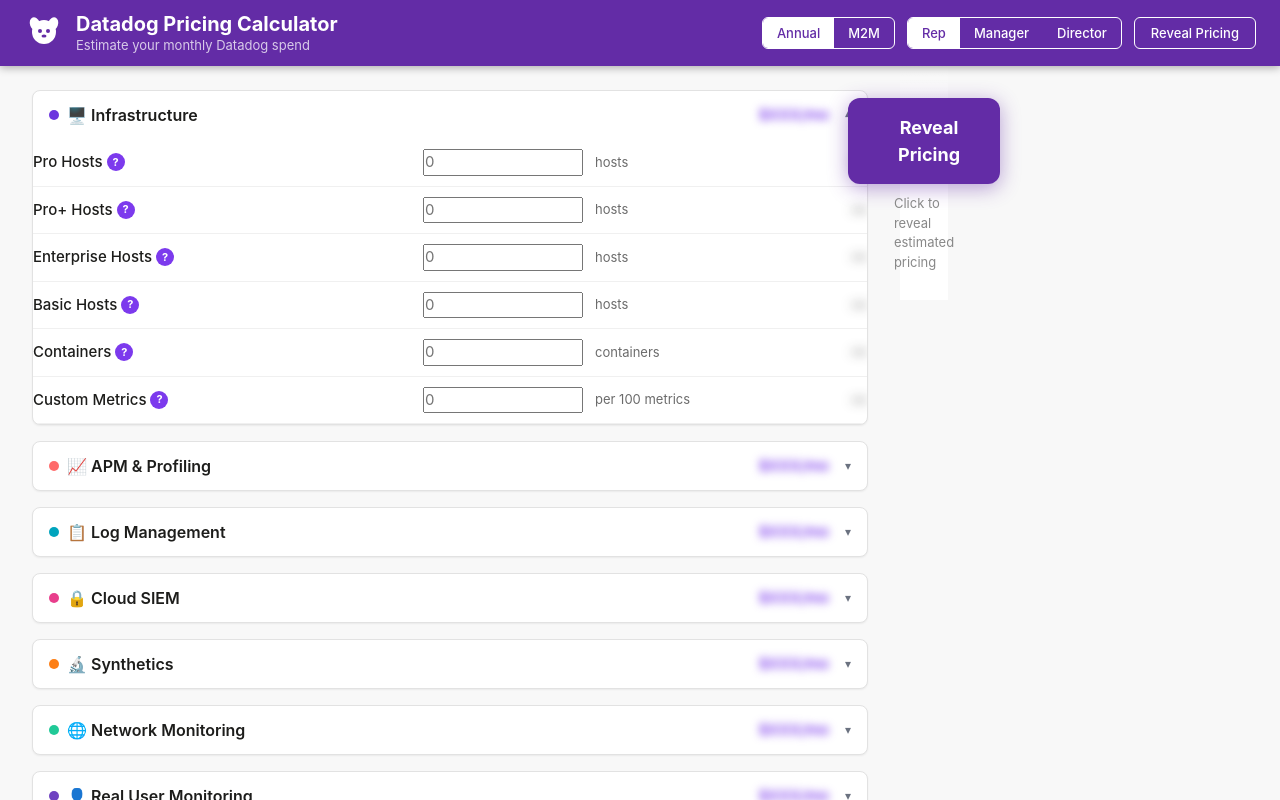
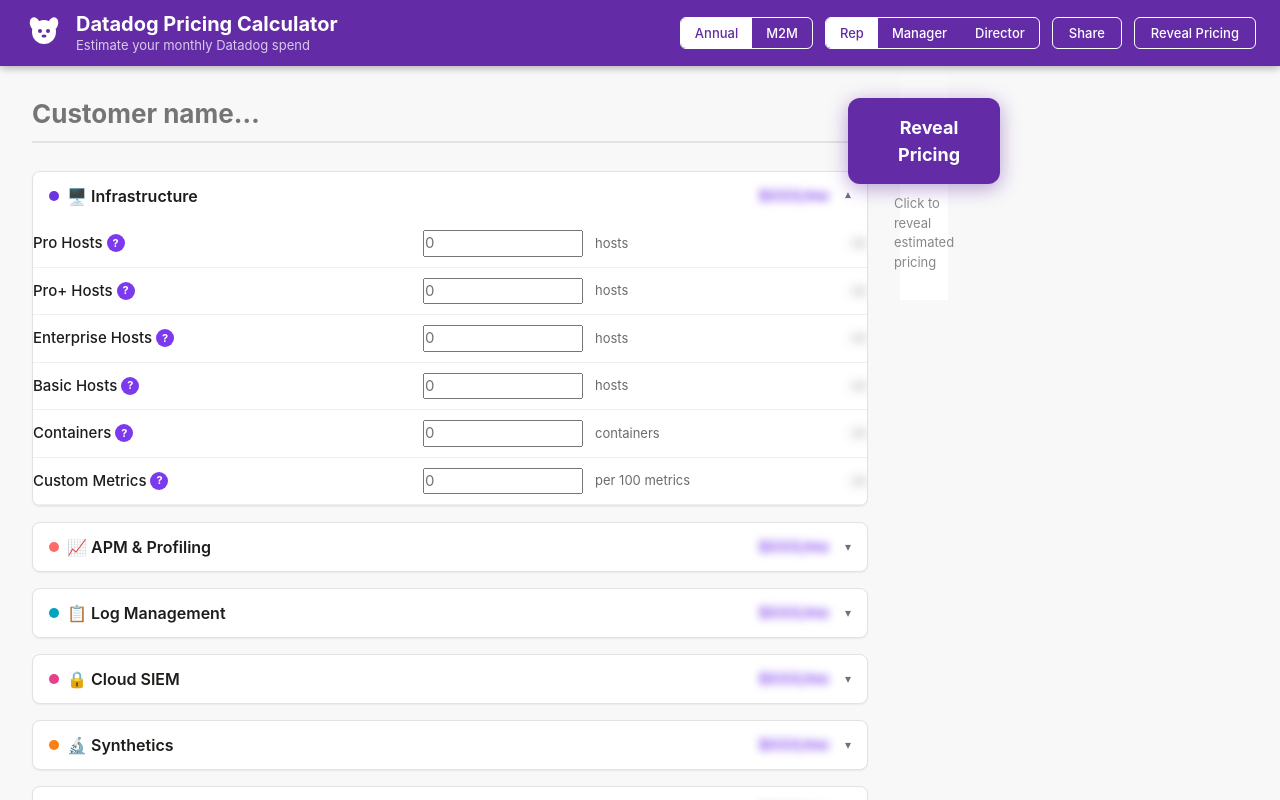
Before and after one commit to benatdatadog/dd-calculator, a React (Vite) app: page / in a window 1280 px wide. Shown: the top 800 px of the page. Built offline with nearby package versions, Linux system fonts and the light colour scheme.

Commit message:
Add customer name field, localStorage persistence, and shareable URL

```diff
--- a/src/App.jsx
+++ b/src/App.jsx
@@ -1,45 +1,106 @@
-import React, { useState, useCallback, useMemo } from 'react'
+import React, { useState, useCallback, useMemo, useEffect, useRef } from 'react'
 import Header from './components/Header.jsx'
 import ProductSection from './components/ProductSection.jsx'
 import PricingSummary from './components/PricingSummary.jsx'
 import { PRODUCT_GROUPS } from './data/products.js'
 import { TIERS, FLAT_RATES, calcTiered, calcLogIndex, calcSKU } from './data/pricing.js'
 
-// Containers tiers (per container/month, Annual)
+// ─── Tier tables ──────────────────────────────────────────────────────────────
+
 const CONTAINERS_ANNUAL = [
-  { max: 2499,   rate: 1.00 },
-  { max: 4999,   rate: 0.95 },
-  { max: 9999,   rate: 0.90 },
-  { max: 19999,  rate: 0.80 },
-  { max: 49999,  rate: 0.75 },
-  { max: 99999,  rate: 0.73 },
+  { max: 2499,     rate: 1.00 },
+  { max: 4999,     rate: 0.95 },
+  { max: 9999,     rate: 0.90 },
+  { max: 19999,    rate: 0.80 },
+  { max: 49999,    rate: 0.75 },
+  { max: 99999,    rate: 0.73 },
   { max: Infinity, rate: 0.70 },
 ]
 
-// NDM devices (per device/month, Annual)
 const NDM_ANNUAL = [
-  { max: 99,   rate: 4.00 },
-  { max: 499,  rate: 3.52 },
-  { max: 999,  rate: 3.09 },
-  { max: 1999, rate: 2.71 },
-  { max: 3999, rate: 2.39 },
-  { max: 6999, rate: 2.10 },
-  { max: 14999, rate: 1.84 },
-  { max: 29999, rate: 1.62 },
-  { max: 49999, rate: 1.42 },
+  { max: 99,       rate: 4.00 },
+  { max: 499,      rate: 3.52 },
+  { max: 999,      rate: 3.09 },
+  { max: 1999,     rate: 2.71 },
+  { max: 3999,     rate: 2.39 },
+  { max: 6999,     rate: 2.10 },
+  { max: 14999,    rate: 1.84 },
+  { max: 29999,    rate: 1.62 },
+  { max: 49999,    rate: 1.42 },
   { max: Infinity, rate: 1.25 },
 ]
 
-// Flex Logs compute tier map
 const FLEX_COMPUTE = {
-  xs:     { annual: 10000, m2m: 12000 },
-  small:  { annual: 35000, m2m: 42000 },
-  medium: { annual: 75000, m2m: 90000 },
+  xs:     { annual: 10000,  m2m: 12000  },
+  small:  { annual: 35000,  m2m: 42000  },
+  medium: { annual: 75000,  m2m: 90000  },
   large:  { annual: 150000, m2m: 180000 },
 }
 
-function getTiers(annualTiers, m2mTiers, billingType) {
-  return billingType === 'm2m' && m2mTiers ? m2mTiers : annualTiers
+// ─── Persistence helpers ──────────────────────────────────────────────────────
+
+const LS_KEY = 'dd-calc-v1'
+
+const SKIP_PARAMS = new Set(['customer', 'billing', 'level', 'idx'])
+
+function encodeState(customerName, values, logIndexes, billingType, priceLevel) {
+  const p = new URLSearchParams()
+  if (customerName) p.set('customer', customerName)
+  p.set('billing', billingType)
+  p.set('level', priceLevel)
+  for (const [k, v] of Object.entries(values)) {
+    if (v !== '' && v !== undefined && v !== null) p.set(k, String(v))
+  }
+  const nonEmpty = logIndexes.filter(i => i.events !== '' && +i.events > 0)
+  if (nonEmpty.length > 0 || logIndexes.length > 1) {
+    p.set('idx', btoa(JSON.stringify(logIndexes.map(i => [i.name || '', i.events || '', i.retention || 15]))))
+  }
+  return p
+}
+
+function decodeParams(search) {
+  const p = new URLSearchParams(search)
+  if (!p.toString()) return null
+  const values = {}
+  for (const [k, v] of p.entries()) {
+    if (!SKIP_PARAMS.has(k)) values[k] = v
+  }
+  let logIndexes = [{ id: 1, name: '', events: '', retention: 15 }]
+  if (p.has('idx')) {
+    try {
+      const arr = JSON.parse(atob(p.get('idx')))
+      logIndexes = arr.map((r, i) => ({ id: i + 1, name: r[0], events: r[1], retention: +r[2] }))
+    } catch { /* malformed — use default */ }
+  }
+  return {
+    customerName: p.get('customer') || '',
+    billingType:  p.get('billing')  || 'annual',
+    priceLevel:   p.get('level')    || 'rep',
+    values,
+    logIndexes,
+  }
+}
+
+function loadLS() {
+  try { return JSON.parse(localStorage.getItem(LS_KEY)) } catch { return null }
+}
+
+function saveLS(state) {
+  try { localStorage.setItem(LS_KEY, JSON.stringify(state)) } catch { /* quota */ }
+}
+
+function getInitial() {
+  const fromURL = decodeParams(window.location.search)
+  if (fromURL) return fromURL
+  const fromLS = loadLS()
+  if (fromLS) return fromLS
+  return { customerName: '', billingType: 'annual', priceLevel: 'rep', values: {}, logIndexes: [{ id: 1, name: '', events: '', retention: 15 }] }
+}
+
+// ─── Cost engine ──────────────────────────────────────────────────────────────
+
+function getTiers(annual, m2m, billingType) {
+  return billingType === 'm2m' && m2m ? m2m : annual
 }
 
 function calculateCosts(values, billingType, logIndexes) {
@@ -47,92 +108,73 @@
   const isAnnual = billingType === 'annual'
   const costs = {}
 
-  // INFRASTRUCTURE
-  costs.infraPro       = calcTiered(+v.infraPro || 0,       getTiers(TIERS.INFRA_PRO_ANNUAL,        TIERS.INFRA_PRO_M2M,        billingType))
-  costs.infraProPlus   = calcTiered(+v.infraProPlus || 0,   getTiers(TIERS.INFRA_PROPLUS_ANNUAL,    TIERS.INFRA_PROPLUS_M2M,    billingType))
-  costs.infraEnterprise= calcTiered(+v.infraEnterprise || 0,getTiers(TIERS.INFRA_ENTERPRISE_ANNUAL, TIERS.INFRA_ENTERPRISE_M2M, billingType))
-  costs.infraBasic     = calcTiered(+v.infraBasic || 0,     TIERS.INFRA_BASIC_ANNUAL)
-  costs.containers     = calcTiered(+v.containers || 0,     CONTAINERS_ANNUAL)
-  costs.customMetrics  = calcTiered(+v.customMetrics || 0,  TIERS.CUSTOM_METRICS_ANNUAL)
+  costs.infraPro        = calcTiered(+v.infraPro || 0,        getTiers(TIERS.INFRA_PRO_ANNUAL,        TIERS.INFRA_PRO_M2M,        billingType))
+  costs.infraProPlus    = calcTiered(+v.infraProPlus || 0,    getTiers(TIERS.INFRA_PROPLUS_ANNUAL,    TIERS.INFRA_PROPLUS_M2M,    billingType))
+  costs.infraEnterprise = calcTiered(+v.infraEnterprise || 0, getTiers(TIERS.INFRA_ENTERPRISE_ANNUAL, TIERS.INFRA_ENTERPRISE_M2M, billingType))
+  costs.infraBasic      = calcTiered(+v.infraBasic || 0,      TIERS.INFRA_BASIC_ANNUAL)
+  costs.containers      = calcTiered(+v.containers || 0,      CONTAINERS_ANNUAL)
+  costs.customMetrics   = calcTiered(+v.customMetrics || 0,   TIERS.CUSTOM_METRICS_ANNUAL)
 
-  // APM
-  costs.apmStandard      = calcTiered(+v.apmStandard || 0,      getTiers(TIERS.APM_STANDARD_ANNUAL, TIERS.APM_STANDARD_M2M, billingType))
-  costs.apmPro           = calcTiered(+v.apmPro || 0,           TIERS.APM_PRO_ANNUAL)
-  costs.apmEnterprise    = calcTiered(+v.apmEnterprise || 0,    TIERS.APM_ENTERPRISE_ANNUAL)
-  costs.continuousProfiler = calcTiered(+v.continuousProfiler || 0, TIERS.CONTINUOUS_PROFILER_ANNUAL)
-  costs.dataStreams       = calcTiered(+v.dataStreams || 0,      TIERS.DATA_STREAMS_ANNUAL)
+  costs.apmStandard       = calcTiered(+v.apmStandard || 0,       getTiers(TIERS.APM_STANDARD_ANNUAL, TIERS.APM_STANDARD_M2M, billingType))
+  costs.apmPro            = calcTiered(+v.apmPro || 0,            TIERS.APM_PRO_ANNUAL)
+  costs.apmEnterprise     = calcTiered(+v.apmEnterprise || 0,     TIERS.APM_ENTERPRISE_ANNUAL)
+  costs.continuousProfiler= calcTiered(+v.continuousProfiler || 0,TIERS.CONTINUOUS_PROFILER_ANNUAL)
+  costs.dataStreams        = calcTiered(+v.dataStreams || 0,       TIERS.DATA_STREAMS_ANNUAL)
 
-  // LOG MANAGEMENT
-  costs.logsIngestGB  = (+v.logsIngestGB || 0) * FLAT_RATES.logIngestPerGB
-  costs.logIndexes    = (logIndexes || []).reduce(
+  costs.logsIngestGB   = (+v.logsIngestGB || 0) * FLAT_RATES.logIngestPerGB
+  costs.logIndexes     = (logIndexes || []).reduce(
     (sum, idx) => sum + calcLogIndex(+idx.events || 0, +idx.retention || 15, billingType), 0
   )
-  costs.flexLogsGB        = (+v.flexLogsGB || 0) * FLAT_RATES.logIngestPerGB
-  costs.flexLogsCompute   = (+v.flexLogsGB || 0) > 0
-                              ? (FLEX_COMPUTE[v.flexLogsTier || 'medium']?.[billingType] ?? FLEX_COMPUTE.medium.annual)
-                              : 0
-  costs.archiveGB         = 0  // Datadog charges $0 for archive storage
-  costs.rehydration       = (+v.archiveGB || 0) * ((+v.rehydrationPct || 7.5) / 100) * FLAT_RATES.archiveRehydrationPerGB
-  costs.logsForwarding    = (+v.logsForwarding || 0) * FLAT_RATES.logForwardingPerGB
+  costs.flexLogsGB     = (+v.flexLogsGB || 0) * FLAT_RATES.logIngestPerGB
+  costs.flexLogsCompute= (+v.flexLogsGB || 0) > 0
+    ? (FLEX_COMPUTE[v.flexLogsTier || 'medium']?.[billingType] ?? FLEX_COMPUTE.medium.annual)
+    : 0
+  costs.archiveGB      = 0
+  costs.rehydration    = (+v.archiveGB || 0) * ((+v.rehydrationPct || 7.5) / 100) * FLAT_RATES.archiveRehydrationPerGB
+  costs.logsForwarding = (+v.logsForwarding || 0) * FLAT_RATES.logForwardingPerGB
 
-  // CLOUD SIEM (ingest + indexed)
   const siemM = +v.cloudSIEM || 0
-  costs.cloudSIEM_ingest  = siemM * FLAT_RATES.logIngestPerGB  // $0.10/GB (1GB=1M events)
-  costs.cloudSIEM_index   = siemM > 0 ? calcSKU('cloud_siem', siemM) : 0
+  costs.cloudSIEM_ingest = siemM * FLAT_RATES.logIngestPerGB
+  costs.cloudSIEM_index  = siemM > 0 ? calcSKU('cloud_siem', siemM) : 0
 
-  // SYNTHETICS
-  costs.synthAPI    = calcTiered(+v.synthAPI || 0,    TIERS.SYNTHETICS_API_ANNUAL)
-  costs.synthBrowser= calcTiered(+v.synthBrowser || 0,TIERS.SYNTHETICS_BROWSER_ANNUAL)
-  costs.synthMobile = calcTiered(+v.synthMobile || 0, TIERS.SYNTHETICS_MOBILE_ANNUAL)
+  costs.synthAPI    = calcTiered(+v.synthAPI || 0,     TIERS.SYNTHETICS_API_ANNUAL)
+  costs.synthBrowser= calcTiered(+v.synthBrowser || 0, TIERS.SYNTHETICS_BROWSER_ANNUAL)
+  costs.synthMobile = calcTiered(+v.synthMobile || 0,  TIERS.SYNTHETICS_MOBILE_ANNUAL)
 
-  // NETWORK MONITORING
   costs.cnmHosts   = calcTiered(+v.cnmHosts || 0,   TIERS.CNM_ANNUAL)
   costs.ndmDevices = calcTiered(+v.ndmDevices || 0,  NDM_ANNUAL)
 
-  // REAL USER MONITORING
-  costs.rumSessions = calcTiered(+v.rumSessions || 0, TIERS.RUM_SESSIONS_ANNUAL)
-  costs.rumReplay   = calcTiered(+v.rumReplay || 0,   TIERS.RUM_SESSION_REPLAY_ANNUAL)
-  costs.rumInvestigate = calcTiered(+v.rumInvestigate || 0, TIERS.RUM_INVESTIGATE_BUNDLE_ANNUAL)
+  costs.rumSessions   = calcTiered(+v.rumSessions || 0,   TIERS.RUM_SESSIONS_ANNUAL)
+  costs.rumReplay     = calcTiered(+v.rumReplay || 0,     TIERS.RUM_SESSION_REPLAY_ANNUAL)
+  costs.rumInvestigate= calcTiered(+v.rumInvestigate || 0,TIERS.RUM_INVESTIGATE_BUNDLE_ANNUAL)
 
-  // SERVERLESS
-  costs.serverlessFunctions = calcTiered(+v.serverlessFunctions || 0, TIERS.SERVERLESS_FUNCTIONS_ANNUAL)
-  costs.serverlessApps      = calcTiered(+v.serverlessApps || 0,      TIERS.SERVERLESS_APP_INSTANCES_ANNUAL)
+  costs.serverlessFunctions= calcTiered(+v.serverlessFunctions || 0,TIERS.SERVERLESS_FUNCTIONS_ANNUAL)
+  costs.serverlessApps     = calcTiered(+v.serverlessApps || 0,     TIERS.SERVERLESS_APP_INSTANCES_ANNUAL)
 
-  // DATABASE MONITORING
   costs.dbmHosts = calcTiered(+v.dbmHosts || 0, TIERS.DBM_ANNUAL)
 
-  // CI VISIBILITY
   costs.ciPipeline      = calcTiered(+v.ciPipeline || 0,      TIERS.CI_PIPELINE_ANNUAL)
   costs.testOptimization= calcTiered(+v.testOptimization || 0,TIERS.TEST_OPTIMIZATION_ANNUAL)
 
-  // CLOUD SECURITY
   costs.csmPro            = calcTiered(+v.csmPro || 0,            TIERS.CSM_PRO_ANNUAL)
   costs.csmEnterprise     = calcTiered(+v.csmEnterprise || 0,     TIERS.CSM_ENTERPRISE_ANNUAL)
   costs.workloadProtection= calcTiered(+v.workloadProtection || 0,TIERS.WORKLOAD_PROTECTION_ANNUAL)
   costs.appApiProtection  = calcTiered(+v.appApiProtection || 0,  TIERS.APP_API_PROTECTION_ANNUAL)
 
-  // OBSERVABILITY PIPELINES
-  costs.obsPipelines = calcTiered(+v.obsPipelines || 0, TIERS.OBS_PIPELINES_ANNUAL)
-
-  // PLATFORM & GOVERNANCE
+  costs.obsPipelines         = calcTiered(+v.obsPipelines || 0,         TIERS.OBS_PIPELINES_ANNUAL)
   costs.sensitiveDataScanner = calcTiered(+v.sensitiveDataScanner || 0, TIERS.SDS_ANNUAL)
 
-  // Error Tracking: $25 base + tiered overage above 50K errors
   const totalErrors = +v.errorTracking || 0
-  if (totalErrors > 0) {
-    const overageK = Math.max(0, totalErrors - 50)  // in thousands
-    costs.errorTracking = FLAT_RATES.errorTrackingBaseFee + (overageK > 0 ? calcTiered(overageK, TIERS.ERROR_TRACKING_OVERAGE_ANNUAL) : 0)
-  } else {
-    costs.errorTracking = 0
-  }
+  costs.errorTracking = totalErrors > 0
+    ? FLAT_RATES.errorTrackingBaseFee + calcTiered(Math.max(0, totalErrors - 50), TIERS.ERROR_TRACKING_OVERAGE_ANNUAL)
+    : 0
 
-  costs.incidentMgmt    = (+v.incidentMgmt || 0) * (isAnnual ? FLAT_RATES.incidentManagementSeatPerMonth : 36)
-  costs.onCall          = (+v.onCall || 0) * (isAnnual ? FLAT_RATES.onCallSeatPerMonth : 24)
+  costs.incidentMgmt    = (+v.incidentMgmt || 0)    * (isAnnual ? FLAT_RATES.incidentManagementSeatPerMonth : 36)
+  costs.onCall          = (+v.onCall || 0)           * (isAnnual ? FLAT_RATES.onCallSeatPerMonth : 24)
   costs.llmObservability= calcTiered(+v.llmObservability || 0, TIERS.LLM_OBS_ANNUAL)
   costs.usm             = calcTiered(+v.usm || 0,              TIERS.USM_ANNUAL)
 
-  // Audit Trail: 2% of total spend, min $250 — only if enabled
-  const subtotal = Object.values(costs).reduce((sum, c) => sum + (c || 0), 0)
+  const subtotal = Object.values(costs).reduce((s, c) => s + (c || 0), 0)
   costs.auditTrail = (+v.auditTrail || 0) > 0
     ? Math.max(FLAT_RATES.auditTrailMonthlyMin, subtotal * FLAT_RATES.auditTrailPctOfSpend)
     : 0
@@ -140,12 +182,31 @@
   return costs
 }
 
+// ─── App ──────────────────────────────────────────────────────────────────────
+
+const init = getInitial()
+
 export default function App() {
-  const [billingType, setBillingType] = useState('annual')
-  const [priceLevel, setPriceLevel]   = useState('rep')
-  const [showPricing, setShowPricing] = useState(false)
-  const [values, setValues]           = useState({})
-  const [logIndexes, setLogIndexes]   = useState([{ id: 1, name: '', events: '', retention: 15 }])
+  const [customerName, setCustomerName] = useState(init.customerName)
+  const [billingType, setBillingType]   = useState(init.billingType)
+  const [priceLevel, setPriceLevel]     = useState(init.priceLevel)
+  const [showPricing, setShowPricing]   = useState(false)
+  const [values, setValues]             = useState(init.values)
+  const [logIndexes, setLogIndexes]     = useState(init.logIndexes)
+  const [copied, setCopied]             = useState(false)
+  const copyTimer = useRef(null)
+
+  // Persist to localStorage on every change
+  useEffect(() => {
+    saveLS({ customerName, billingType, priceLevel, values, logIndexes })
+  }, [customerName, billingType, priceLevel, values, logIndexes])
+
+  // Sync page title with customer name
+  useEffect(() => {
+    document.title = customerName
+      ? `${customerName} — Datadog Pricing`
+      : 'Datadog Pricing Calculator'
+  }, [customerName])
 
   const handleChange = useCallback((skuId, value) => {
     setValues(prev => ({ ...prev, [skuId]: value }))
@@ -163,6 +224,16 @@
     setLogIndexes(prev => prev.map(r => r.id === id ? { ...r, [field]: val } : r))
   }, [])
 
+  const handleCopyLink = useCallback(() => {
+    const params = encodeState(customerName, values, logIndexes, billingType, priceLevel)
+    const url = `${window.location.origin}${window.location.pathname}?${params}`
+    navigator.clipboard.writeText(url).then(() => {
+      setCopied(true)
+      clearTimeout(copyTimer.current)
+      copyTimer.current = setTimeout(() => setCopied(false), 2500)
+    })
+  }, [customerName, values, logIndexes, billingType, priceLevel])
+
   const costs = useMemo(
     () => calculateCosts(values, billingType, logIndexes),
     [values, billingType, logIndexes]
@@ -171,11 +242,7 @@
   const groupTotals = useMemo(() => {
     const totals = {}
     for (const group of PRODUCT_GROUPS) {
-      let sum = 0
-      for (const sku of group.skus) {
-        sum += costs[sku.id] || 0
-      }
-      totals[group.id] = sum
+      totals[group.id] = group.skus.reduce((sum, sku) => sum + (costs[sku.id] || 0), 0)
     }
     return totals
   }, [costs])
@@ -190,9 +257,37 @@
         showPricing={showPricing}
         onReveal={() => setShowPricing(true)}
         onHide={() => setShowPricing(false)}
+        onCopyLink={handleCopyLink}
+        copied={copied}
       />
       <div className="app-body">
         <main className="main-content" style={showPricing ? { paddingRight: '340px' } : undefined}>
+
+          {/* Customer name */}
+          <div style={{ marginBottom: 28 }}>
+            <input
+              type="text"
+              placeholder="Customer name…"
+              value={customerName}
+              onChange={e => setCustomerName(e.target.value)}
+              style={{
+                width: '100%',
+                fontSize: 26,
+                fontWeight: 700,
+                color: '#1d1d1b',
+                background: 'transparent',
+                border: 'none',
+                borderBottom: '2px solid #e2e2e2',
+                borderRadius: 0,
+                padding: '4px 0 8px',
+                outline: 'none',
+                transition: 'border-color 0.15s',
+              }}
+              onFocus={e => { e.target.style.borderBottomColor = '#632ca6' }}
+              onBlur={e => { e.target.style.borderBottomColor = '#e2e2e2' }}
+            />
+          </div>
+
           {PRODUCT_GROUPS.map((group, i) => (
             <ProductSection
               key={group.id}
@@ -227,6 +322,7 @@
             priceLevel={priceLevel}
             values={values}
             logIndexes={logIndexes}
+            customerName={customerName}
           />
         </aside>
       </div>
--- a/src/components/Header.jsx
+++ b/src/components/Header.jsx
@@ -137,6 +137,8 @@
   showPricing,
   onReveal,
   onHide,
+  onCopyLink,
+  copied,
 }) => {
   return (
     <header style={styles.header}>
@@ -159,6 +161,13 @@
           value={priceLevel}
           onChange={onPriceLevelChange}
         />
+        <button
+          style={styles.revealBtn}
+          onClick={onCopyLink}
+          title="Copy a shareable link to this estimate"
+        >
+          {copied ? "✓ Copied!" : "Share"}
+        </button>
         <button style={styles.revealBtn} onClick={showPricing ? onHide : onReveal}>
           {showPricing ? "Hide Pricing" : "Reveal Pricing"}
         </button>
--- a/src/components/PricingSummary.jsx
+++ b/src/components/PricingSummary.jsx
@@ -31,7 +31,7 @@
   }).format(amount);
 }
 
-function PricingSummary({ groups, costs, showPricing, onReveal, onHide, billingType, priceLevel, values = {}, logIndexes = [] }) {
+function PricingSummary({ groups, costs, showPricing, onReveal, onHide, billingType, priceLevel, values = {}, logIndexes = [], customerName = '' }) {
   // Compute total monthly cost
   const totalMonthly = Object.values(costs).reduce((sum, v) => sum + (v || 0), 0);
   const totalAnnual = totalMonthly * 12;
@@ -269,6 +269,7 @@
             billingType={billingType}
             priceLevel={priceLevel}
             logIndexes={logIndexes}
+            customerName={customerName}
           />
         </div>
 
```
Also changed, not shown: src/components/ExportButton.jsx (+4 -3 lines).
